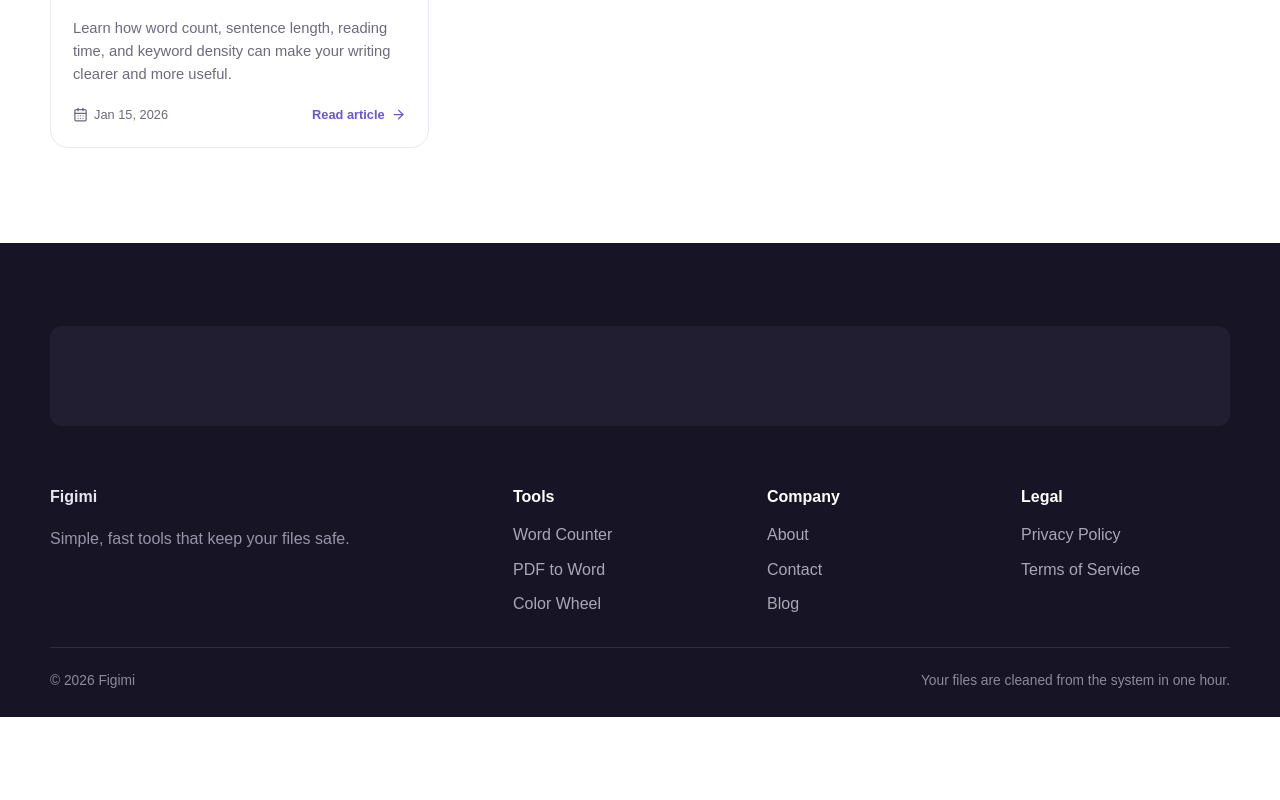
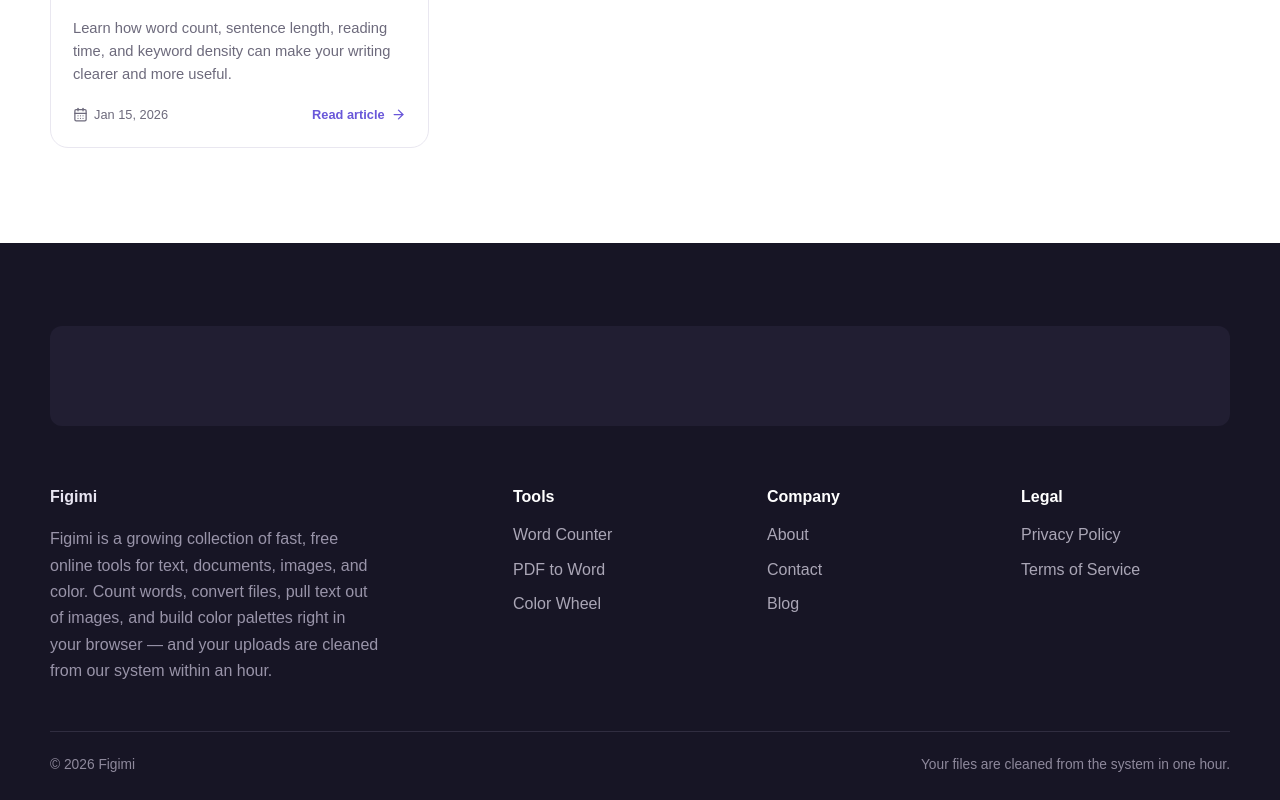
Before and after one commit to l6828833-ship-it/figimi, a Next.js app: page /blog in a window 1280 px wide. Shown: the part 899-1699 px from the top of the page. Before the commit the page ends 1616 px from the top, so only its background shows below. Built offline with nearby package versions, Linux system fonts and the light colour scheme; no server answers; the database is empty.

Commit message:
Expand footer site description

```diff
--- a/components/site-footer.tsx
+++ b/components/site-footer.tsx
@@ -6,7 +6,7 @@ export function SiteFooter() {
   return (
     <footer className="site-footer">
       <div className="shell"><AdSlot slot="footer" className="footer-ad" />
-        <div className="footer-grid"><div><strong>{siteConfig.name}</strong><p>Simple, fast tools that keep your files safe.</p></div>
+        <div className="footer-grid"><div><strong>{siteConfig.name}</strong><p>Figimi is a growing collection of fast, free online tools for text, documents, images, and color. Count words, convert files, pull text out of images, and build color palettes right in your browser — and your uploads are cleaned from our system within an hour.</p></div>
           <nav aria-label="Footer tools"><strong>Tools</strong><Link href="/tools/word-counter">Word Counter</Link><Link href="/tools/pdf-to-word">PDF to Word</Link><Link href="/tools/color-wheel">Color Wheel</Link></nav>
           <nav aria-label="Footer company"><strong>Company</strong><Link href="/about">About</Link><Link href="/contact">Contact</Link><Link href="/blog">Blog</Link></nav>
           <nav aria-label="Footer legal"><strong>Legal</strong><Link href="/privacy-policy">Privacy Policy</Link><Link href="/terms-of-service">Terms of Service</Link></nav>
```
